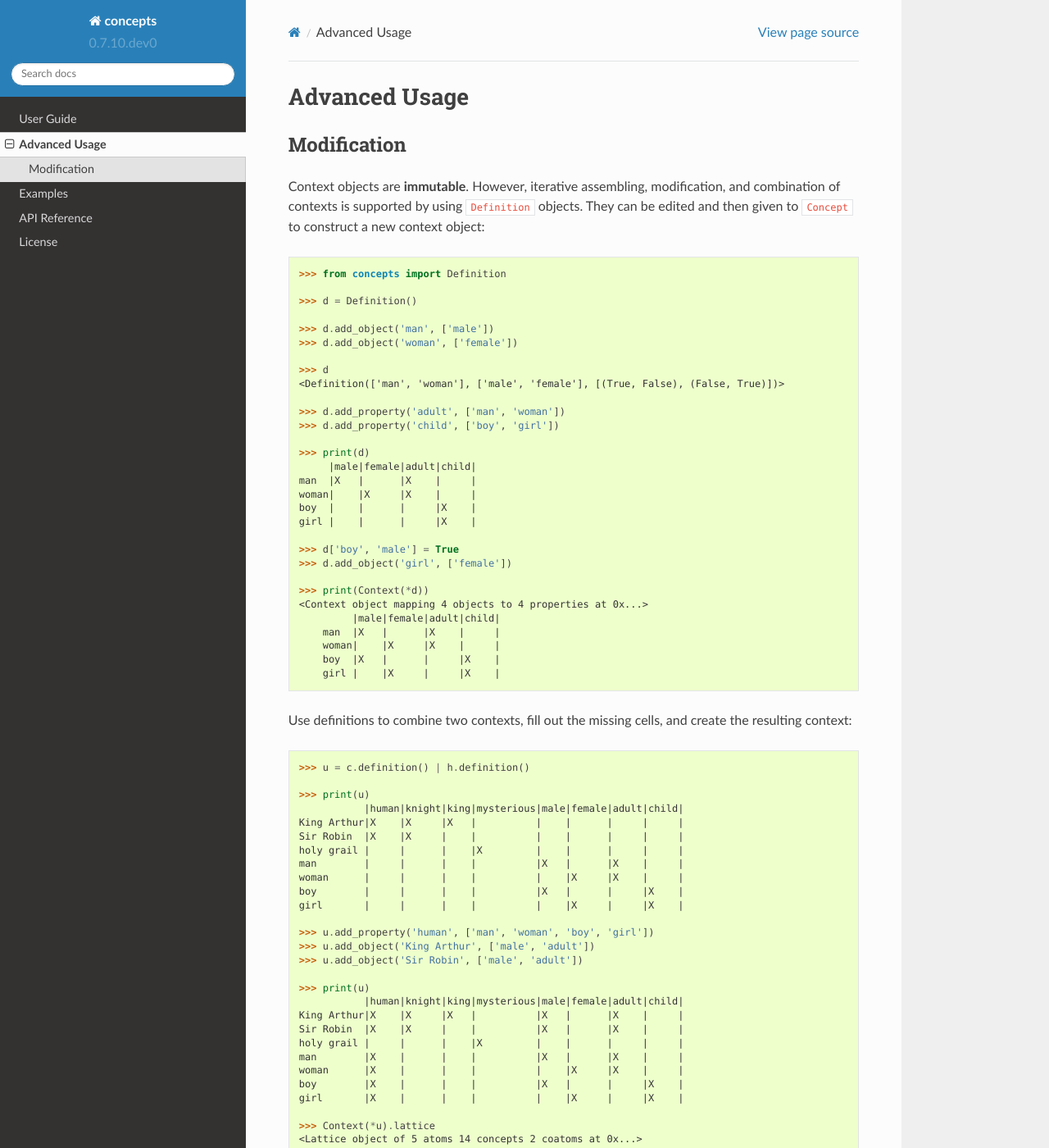
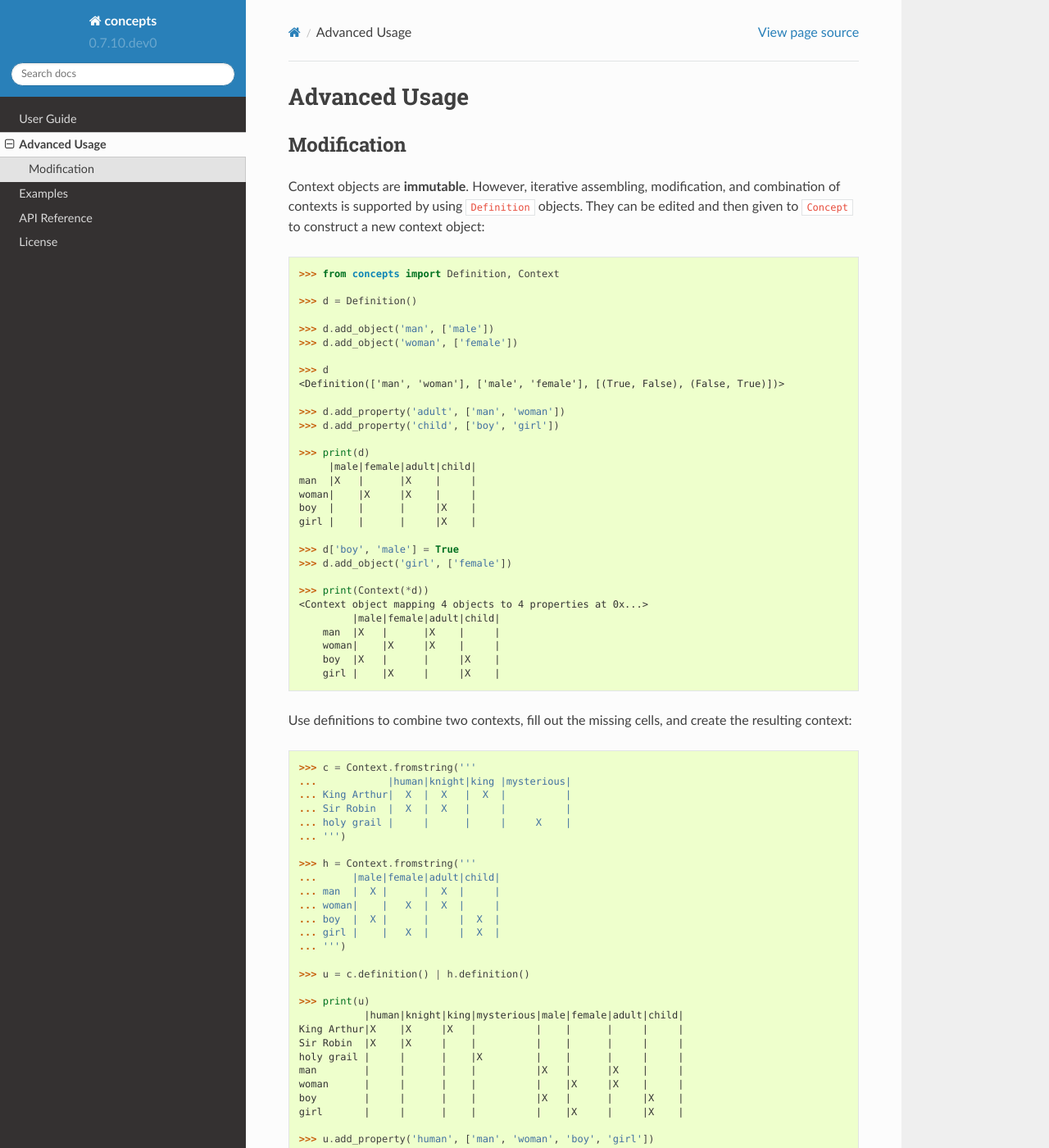
Before and after one commit to xflr6/concepts, a Sphinx documentation site: the page built from docs/advanced.rst, in a window 1280 px wide and 1400 px high. Shown: the whole window at 82% size. Built offline with Sphinx 7.4.7 and the Read the Docs theme 2.0.0, drawn with Linux system fonts in a browser that asks for light colours.

Commit message:
add advanced usage to doctests

```diff
--- a/docs/advanced.rst
+++ b/docs/advanced.rst
@@ -13,7 +13,7 @@ can be edited and then given to ``Concept`` to construct a new context object:
 
 .. code:: python
 
-    >>> from concepts import Definition
+    >>> from concepts import Definition, Context
 
     >>> d = Definition()
 
@@ -50,6 +50,21 @@ the resulting context:
 
 .. code:: python
 
+    >>> c = Context.fromstring('''
+    ...            |human|knight|king |mysterious|
+    ... King Arthur|  X  |  X   |  X  |          |
+    ... Sir Robin  |  X  |  X   |     |          |
+    ... holy grail |     |      |     |     X    |
+    ... ''')
+
+    >>> h = Context.fromstring('''
+    ...      |male|female|adult|child|
+    ... man  |  X |      |  X  |     |
+    ... woman|    |   X  |  X  |     |
+    ... boy  |  X |      |     |  X  |
+    ... girl |    |   X  |     |  X  |
+    ... ''')
+
     >>> u = c.definition() | h.definition()
 
     >>> print(u)
--- a/setup.cfg
+++ b/setup.cfg
@@ -5,7 +5,7 @@ universal = 1
 formats = zip
 
 [nosetests]
-tests = tests, concepts, README.rst
+tests = tests, concepts, README.rst, docs/manual.rst, docs/advanced.rst
 verbosity = 1
 with-doctest = 1
 doctest-extension = .rst
```
Also changed, not shown: docs/manual.rst (line endings or trailing spaces).
